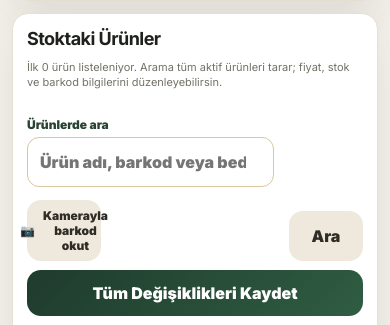
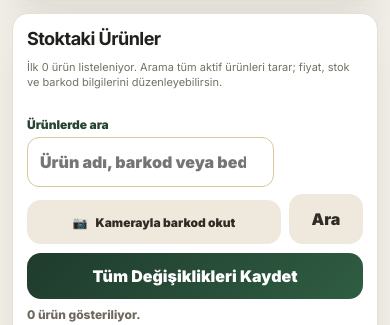
Before and after one commit to fatihduman060/dumanlartekstil-site, a PHP site: page /muhasebe/barkod-urunler.php in a window 390 px wide. Shown: the part 1326-1651 px from the top of the page. Run offline with PHP 8.4, Linux system fonts and the light colour scheme; the visitor is signed in with stand-in values (Sample User, id 1).

Commit message:
Give mobile stock camera button full width

```diff
--- a/muhasebe/barkod-urunler.php
+++ b/muhasebe/barkod-urunler.php
@@ -48,7 +48,7 @@ page_header('Yeni Ürün Girişi', 'barkod_satis');
   #stokta-urunler .pos-stock-search-box{display:grid;grid-template-columns:minmax(0,1fr) 74px;gap:8px;max-width:none;width:100%}
   #stokta-urunler .pos-product-manager-toolbar label{max-width:none;width:100%}
   #stokta-urunler .pos-product-manager-toolbar input{width:100%;min-width:0;min-height:50px;font-size:16px}
-  #stokta-urunler .pos-stock-search-box .btn{width:74px;min-height:50px;padding:8px}
+  #stokta-urunler .pos-stock-search-box [data-product-search-button]{width:74px;min-height:50px;padding:8px}
   #stokta-urunler .pos-product-manager-toolbar>[data-product-bulk-save]{width:100%;min-height:46px}
   #stokta-urunler .pos-product-table-wrap{overflow:visible;border:0;background:transparent}
   #stokta-urunler .pos-product-table{display:block;min-width:0;width:100%}
```
